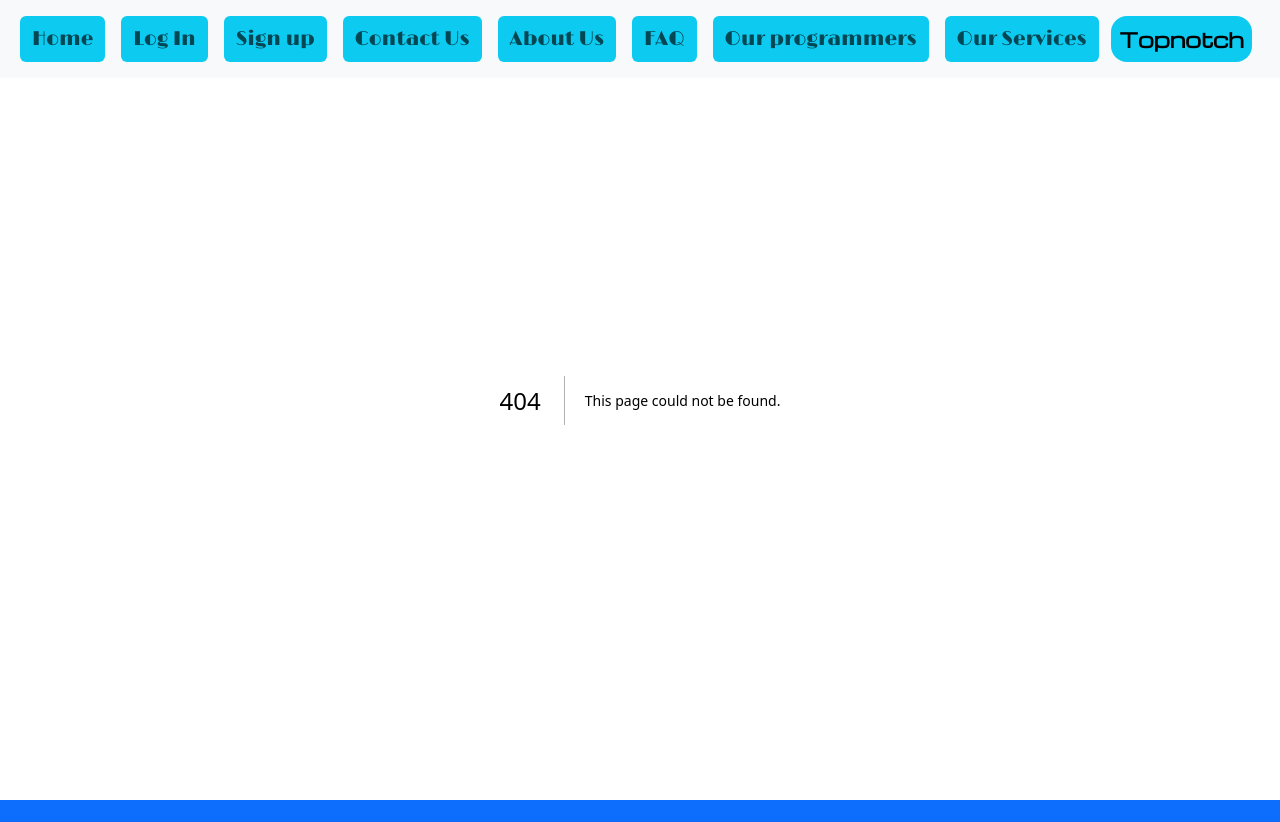
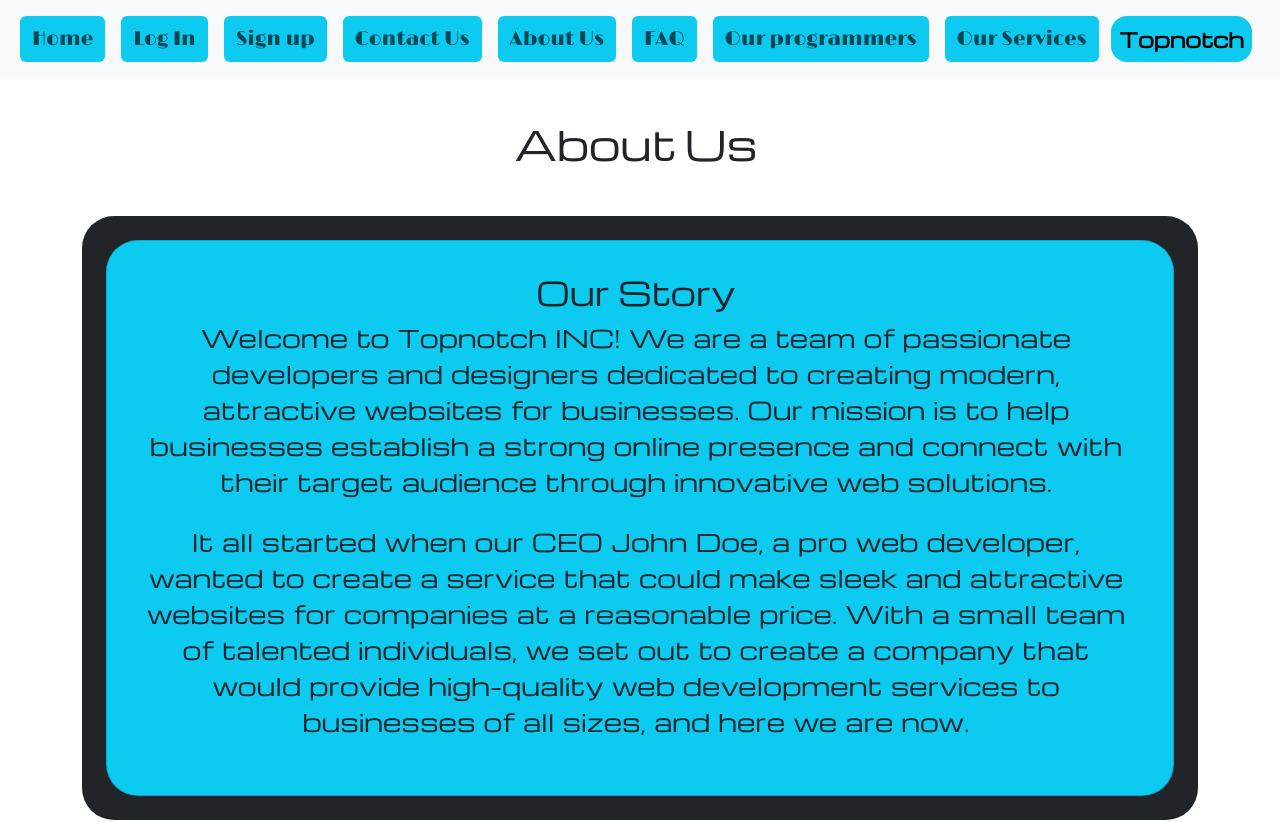
Before and after one commit to armin5872/topnotch, a Next.js app: page /topnotch-proto/about-us in a window 1280 px wide. Before the commit this address had no page. Shown: the top 822 px of the page. Built offline with nearby package versions, Linux system fonts and the light colour scheme.

Commit message:
create about-us

```diff
--- a/src/app/topnotch-proto/Navbar.tsx
+++ b/src/app/topnotch-proto/Navbar.tsx
@@ -58,7 +58,7 @@ export default function Navbar() {
             css={navbarBtn}
             className='nav-item px-1 fs-5 rounded-2 mx-2 bg-info'
           >
-            <Link className='nav-link' href='#'>
+            <Link className='nav-link' href='/topnotch-proto/about-us'>
               About Us
             </Link>
           </li>
--- /dev/null
+++ b/src/app/topnotch-proto/about-us/page.tsx
@@ -0,0 +1,82 @@
+'use client'
+
+import { useEffect, useRef } from 'react'
+import gsap from 'gsap'
+
+export default function AboutUs() {
+  const titleRef = useRef(null)
+  const subtitleRef = useRef(null)
+  const para1Ref = useRef(null)
+  const para2Ref = useRef(null)
+
+  useEffect(() => {
+    const animateWords = (element) => {
+      if (!element) return
+
+      const text = element.innerText
+      const words = text.split(' ')
+
+      element.innerHTML = words
+        .map(
+          (word) =>
+            `<span style="display:inline-block; opacity:0; transform:translateY(40px); margin-right:8px;">${word}</span>`,
+        )
+        .join('')
+
+      const spans = element.querySelectorAll('span')
+
+      gsap.to(spans, {
+        opacity: 1,
+        y: 0,
+        duration: 3,
+        stagger: 0.04,
+        ease: 'power3.out',
+      })
+    }
+
+    animateWords(titleRef.current)
+
+    setTimeout(() => animateWords(subtitleRef.current), 300)
+    setTimeout(() => animateWords(para1Ref.current), 700)
+    setTimeout(() => animateWords(para2Ref.current), 1200)
+  }, [])
+
+  return (
+    <div className='container michroma-regular justify-content-center text-center my-5'>
+      <p className='my-5'>.</p>
+      <h1 ref={titleRef} className='text-dark my-5'>
+        About Us
+      </h1>
+
+      <div className='p-4 bg-dark rounded-5'>
+        <div className='card bg-info text-dark rounded-5 p-3'>
+          <div className='card-body'>
+            <h2 ref={subtitleRef} className='card-title'>
+              Our Story
+            </h2>
+
+            <p ref={para1Ref} className='card-text fs-4'>
+              <strong className='text-primary'>
+                Welcome to Topnotch INC!{' '}
+              </strong>
+              We are a team of passionate developers and designers dedicated to
+              creating modern, attractive websites for businesses. Our mission
+              is to help businesses establish a strong online presence and
+              connect with their target audience through innovative web
+              solutions.
+            </p>
+
+            <p ref={para2Ref} className='card-text fs-4 my-4'>
+              It all started when our CEO John Doe, a pro web developer, wanted
+              to create a service that could make sleek and attractive websites
+              for companies at a reasonable price. With a small team of talented
+              individuals, we set out to create a company that would provide
+              high-quality web development services to businesses of all sizes,
+              and here we are now.
+            </p>
+          </div>
+        </div>
+      </div>
+    </div>
+  )
+}
```
